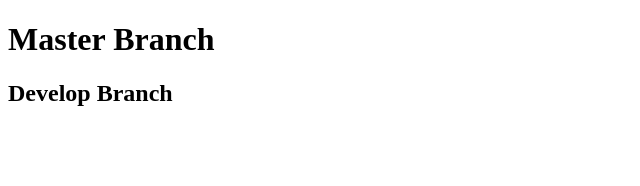
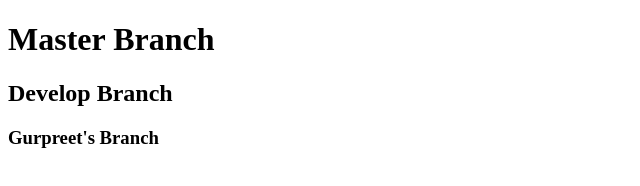
Before and after one commit to Gurpreet10581/teamGit, a plain HTML site: page index.html in a window 1280 px wide. Shown: the whole page, without its empty margins (0-640 px from the left). Drawn offline with Linux system fonts and the light colour scheme.

Commit message:
Gurpreets commit

```diff
--- a/index.html
+++ b/index.html
@@ -8,5 +8,6 @@
 <body>
     <h1> Master Branch </h1>
     <h2>Develop Branch</h2>
+    <h3>Gurpreet's Branch</h3>
 </body>
 </html>
```
